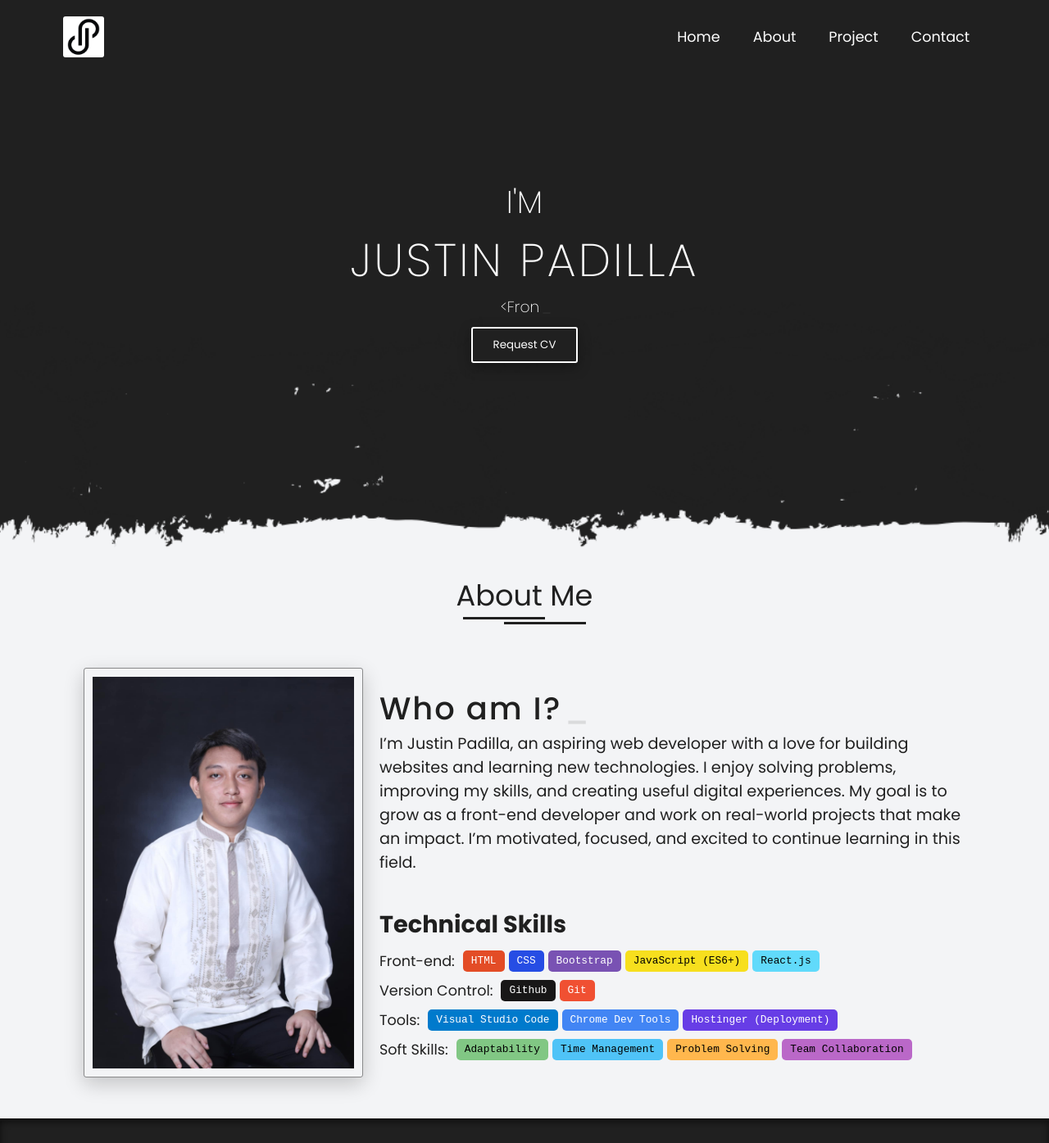
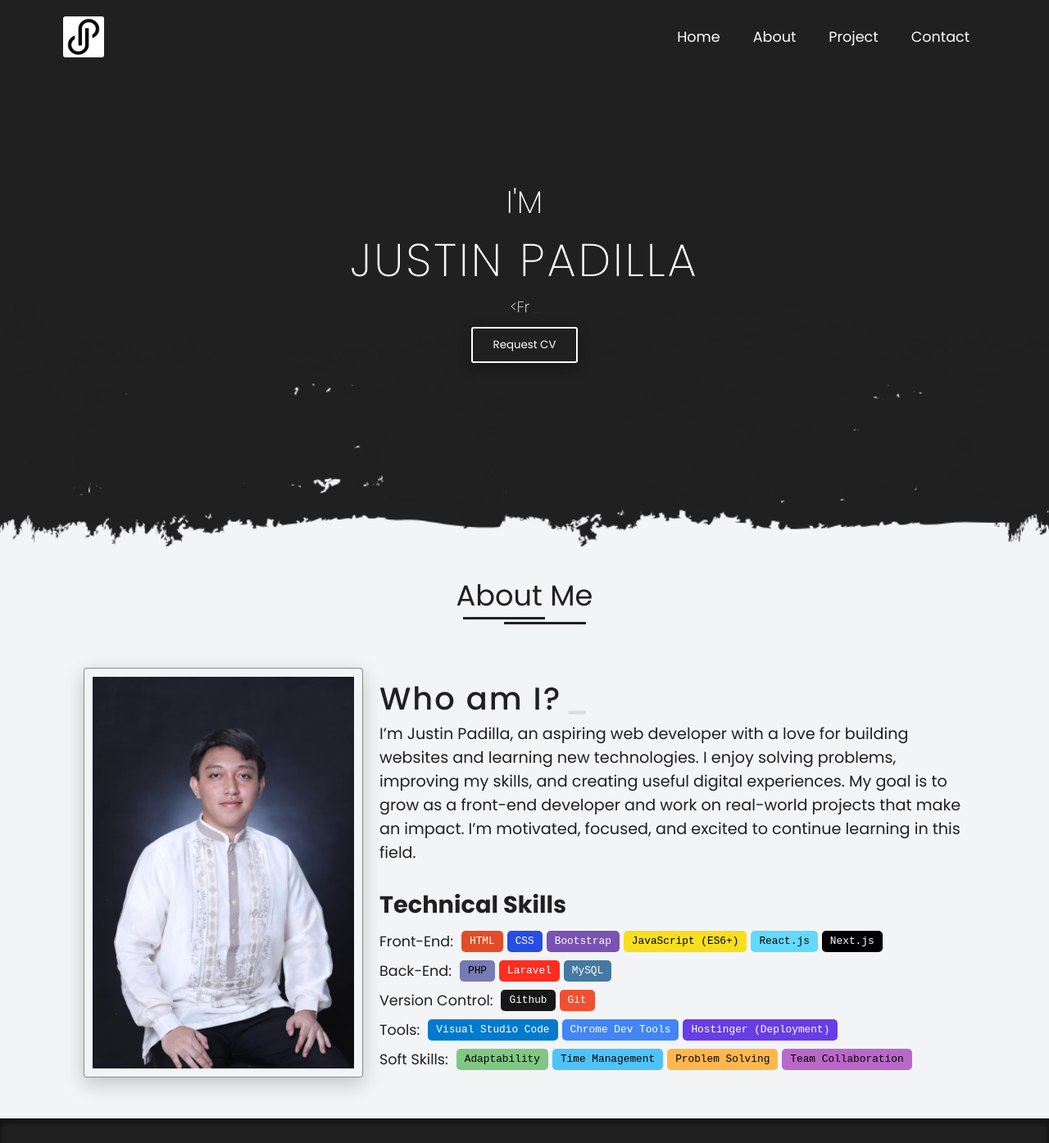
Before and after one commit to JustinCoders/my-portfolio, a React (Vite) app: page / in a window 1280 px wide. Shown: the top 1395 px of the page at 82% size. Built offline with nearby package versions, Linux system fonts and the light colour scheme.

Commit message:
Change stack & skill

```diff
--- a/src/Components/About/About.jsx
+++ b/src/Components/About/About.jsx
@@ -23,7 +23,14 @@ const About = () => {
     { label: "CSS", bgColor: "#264de4" },
     { label: "Bootstrap", bgColor: "#7952b3" },
     { label: "JavaScript (ES6+)", bgColor: "#f7df1e" },
-    { label: "React.js", bgColor: "#61dafb" }
+    { label: "React.js", bgColor: "#61dafb" },
+    { label: "Next.js", bgColor: "#000000" }
+  ];
+
+  const backEndSkill = [
+    { label: "PHP", bgColor: "#777BB4" },
+    { label: "Laravel", bgColor: "#FF2D20" },
+    { label: "MySQL", bgColor: "#4479A1" }
   ];
 
   const versionControl = [
@@ -63,7 +70,6 @@ const About = () => {
             gap: "20px"
           }}
         >
-          {/* About MySelf */}
           <div>
             <h1 className={whoIAm}>
               <Typewriter
@@ -104,7 +110,7 @@ const About = () => {
             >
               {/* Front-end */}
               <div className={SkillSet}>
-                <p style={{ fontSize: "1.1rem" }}>Front-end:</p>
+                <p style={{ fontSize: "1.1rem" }}>Front-End:</p>
                 <div className={skillWrapper}>
                   {frontEndSkill.map((skill, index) => (
                     <Skill
@@ -112,7 +118,29 @@ const About = () => {
                       label={skill.label}
                       bgColor={skill.bgColor}
                       textColor={
-                        ["HTML", "CSS", "Bootstrap"].includes(skill.label)
+                        ["HTML", "CSS", "Bootstrap", "Next.js"].includes(
+                          skill.label
+                        )
+                          ? "#fff"
+                          : undefined
+                      }
+                      delay={index * 0.15}
+                    />
+                  ))}
+                </div>
+              </div>
+
+              {/* Back-end */}
+              <div className={SkillSet}>
+                <p style={{ fontSize: "1.1rem" }}>Back-End:</p>
+                <div className={skillWrapper}>
+                  {backEndSkill.map((skill, index) => (
+                    <Skill
+                      key={index}
+                      label={skill.label}
+                      bgColor={skill.bgColor}
+                      textColor={
+                        ["Laravel", "MySQL"].includes(skill.label)
                           ? "#fff"
                           : undefined
                       }
--- a/src/Components/Header/Header.jsx
+++ b/src/Components/Header/Header.jsx
@@ -131,7 +131,11 @@ const Header = () => {
         <div>
           <h3 style={{ color: "white", fontWeight: 200, marginBottom: 10 }}>
             <Typewriter
-              words={["<Website Developer />", "<Front-end Developer />"]}
+              words={[
+                "<Full Stack Developer />",
+                "<Front-End Developer />",
+                "<Back-End Developer />"
+              ]}
               loop={0}
               cursor
               cursorStyle="_"
```
